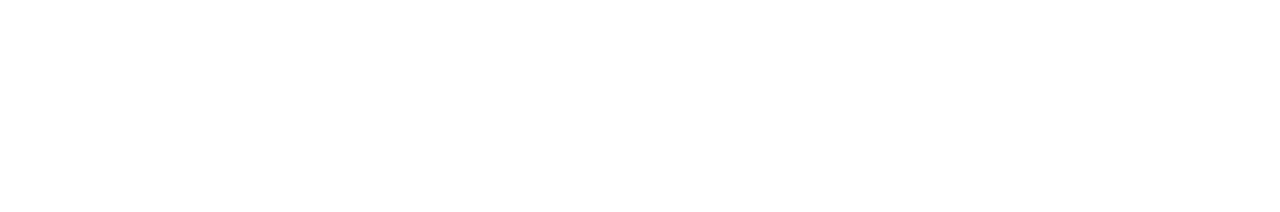
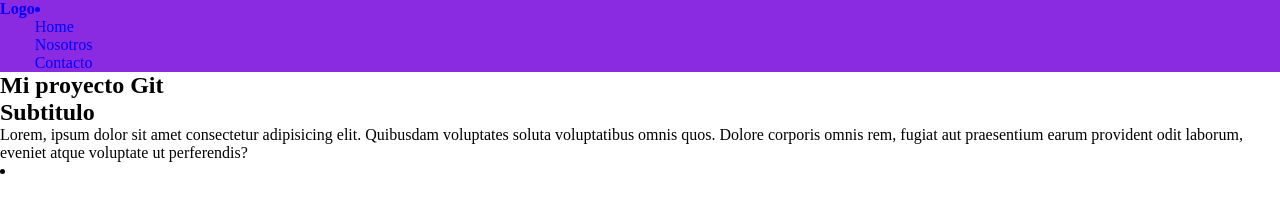
Before and after one commit to balboacra/Brookcerveza, a plain HTML site: page index.html in a window 1280 px wide. Drawn offline with Linux system fonts and the light colour scheme.

Commit message:
version 2.0

```diff
--- a/index.html
+++ b/index.html
@@ -8,6 +8,27 @@
     <title>Git</title>
 </head>
 <body>
-
+    <header>
+        <p>Logo</p>
+        <li>
+            <ul><a href="index.html"></a>Home</ul>
+            <ul><a href="pages/nosotros.html"></a>Nosotros</ul>
+            <ul><a href="pages/contacto.html"></a>Contacto</ul>
+        </li>
+    </header>
+    <main>
+        <section>
+            <h1>Mi proyecto Git</h1>
+            <h2>Subtitulo</h2>
+            <article>
+                Lorem, ipsum dolor sit amet consectetur adipisicing elit. Quibusdam voluptates soluta voluptatibus omnis quos. Dolore corporis omnis rem, fugiat aut praesentium earum provident odit laborum, eveniet atque voluptate ut perferendis?
+            </article>
+        </section>
+    </main>
+    <footer>
+        <li>
+            <ul><a href="index.html"></a></ul>
+        </li>
+    </footer>
 </body>
 </html>
--- a/style.css
+++ b/style.css
@@ -2,3 +2,14 @@
     padding: 0;
     margin: 0;
 }
+
+header {
+    display: flex;
+    background-color: blueviolet;
+    color: blue;
+}
+p {
+    font-family: 'Times New Roman', Times, serif;
+    font-weight: 900;
+    display: flex;
+}
```
Also changed, not shown: pages/contacto.html (added), pages/nosotros.html (added).
